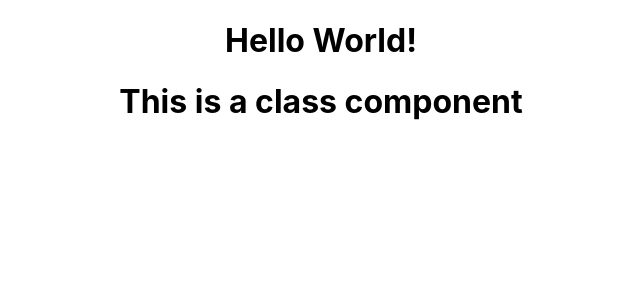
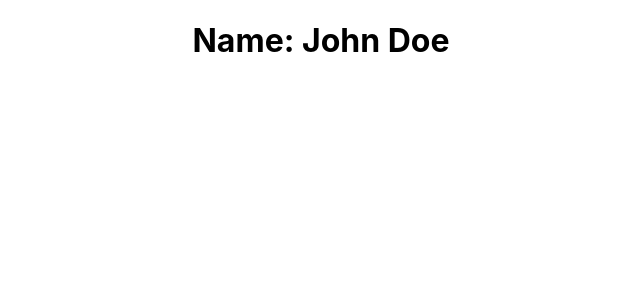
Before and after one commit to JimChristian21/React-tutorial, a React (Create React App) app in the folder myproject/: page / in a window 1280 px wide. Shown: the top 300 px of the page, without its empty margins (319-959 px from the left). Built offline with nearby package versions, Linux system fonts and the light colour scheme.

Commit message:
Using props in functional component

```diff
--- a/myproject/src/App.js
+++ b/myproject/src/App.js
@@ -1,13 +1,13 @@
-import logo from './logo.svg';
+// import logo from './logo.svg';
 import './App.css';
-import Hello from './components/Hello.js';
-import Message from './components/Message.js';
+// import Hello from './components/Hello.js';
+// import Message from './components/Message.js';
+import Profile from './components/Profile.js';
 
 function App() {
   return (
     <div className="App">
-      <Hello/>
-      <Message/>
+      <Profile name="John" lastname="Doe"/>
     </div>
   );
 }
--- a/myproject/src/components/Hello.js
+++ b/myproject/src/components/Hello.js
@@ -1,3 +1,4 @@
+
 const Hello = () => {
     return <h1>Hello World!</h1>
 }
--- /dev/null
+++ b/myproject/src/components/Profile.js
@@ -0,0 +1,8 @@
+const Profile = (props) => {
+    console.log(props);
+    return (
+        <h1>Name: {props.name} {props.lastname}</h1>
+    )
+}
+
+export default Profile;
```
